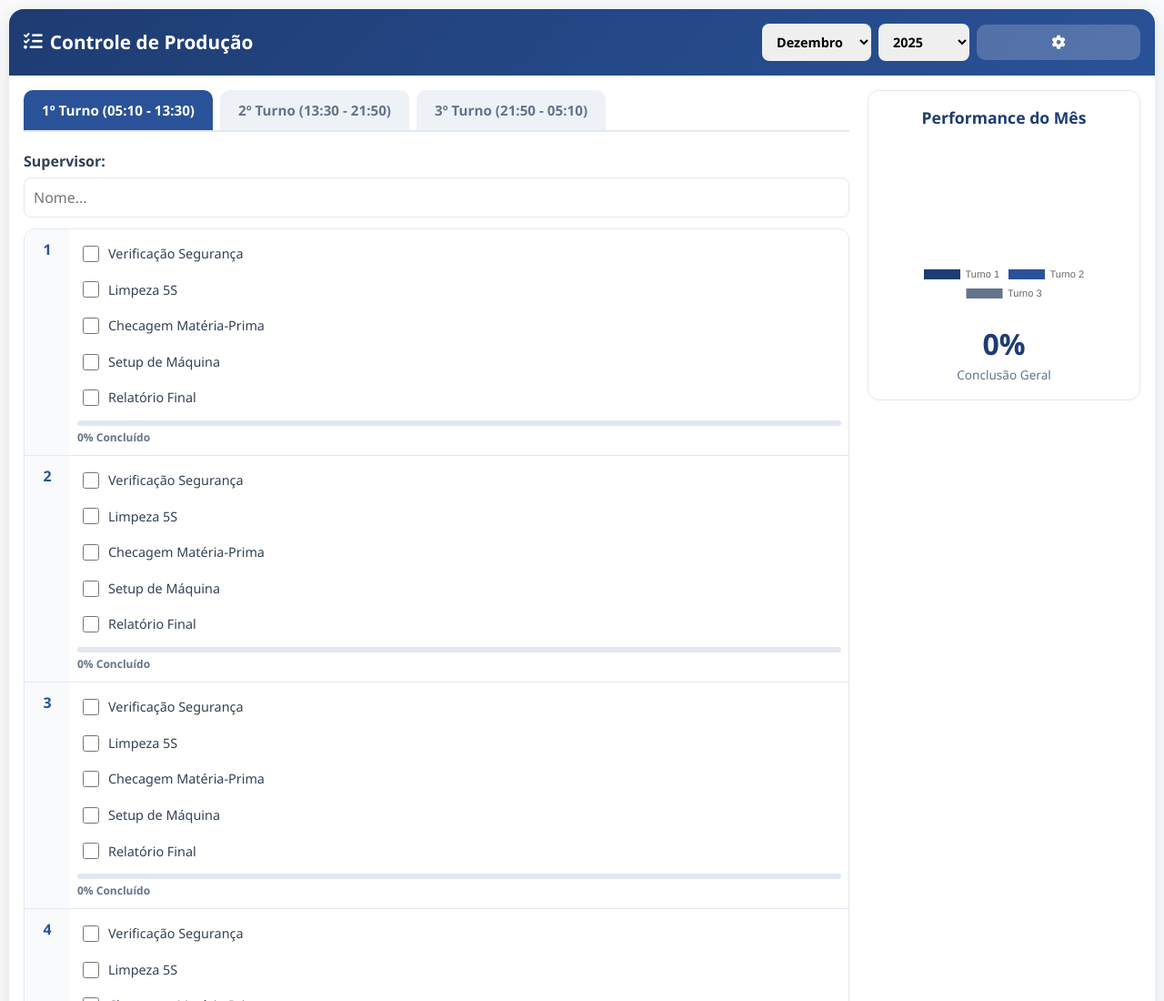
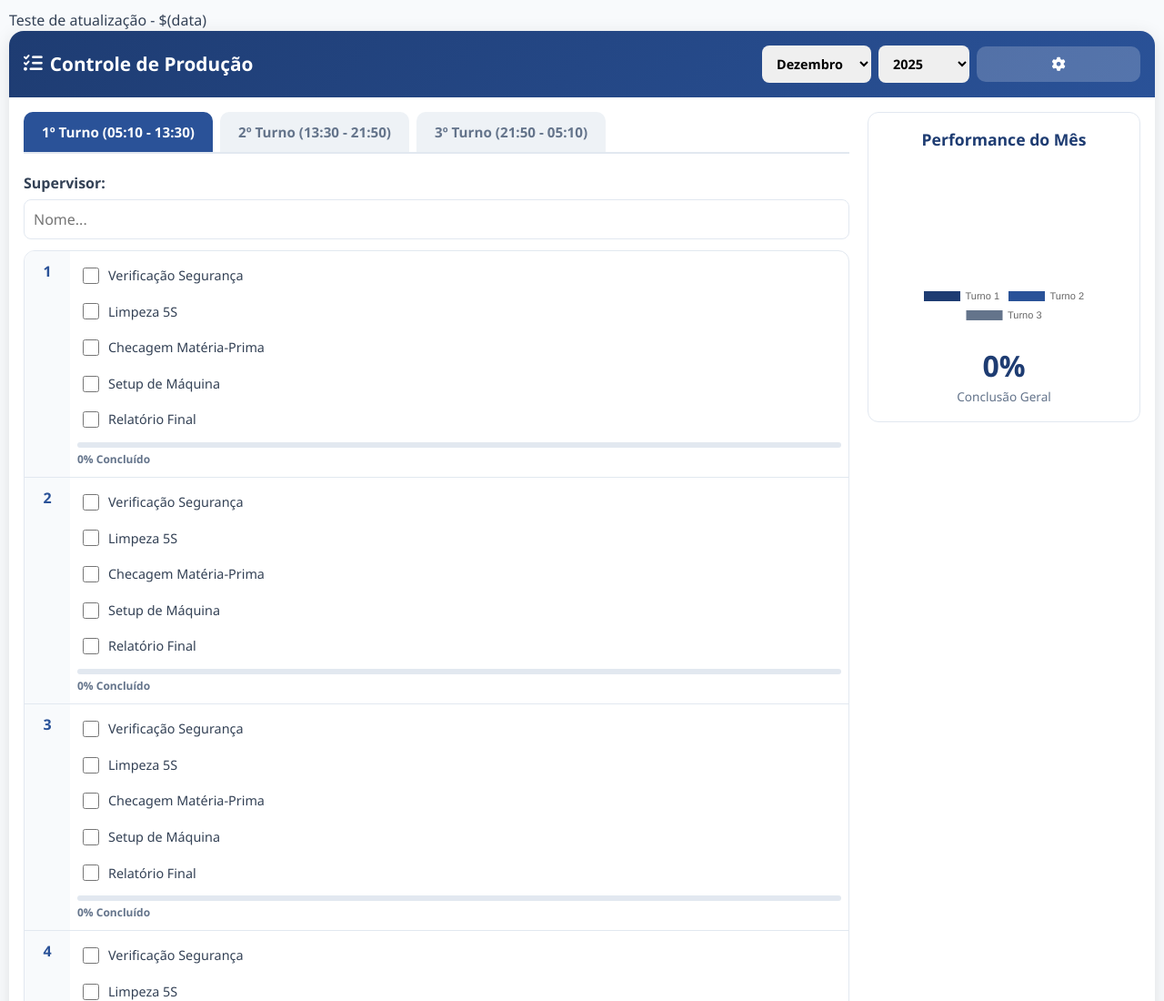
Before and after one commit to supervisorpd1thabrulai-commits/Thabruali, a plain HTML site: page index.html in a window 1280 px wide. Shown: the top 1100 px of the page at 91% size. Drawn offline with nearby package versions, Linux system fonts and the light colour scheme.

Commit message:
Update index.html

```diff
--- a/index.html
+++ b/index.html
@@ -1,4 +1,3 @@
-
 <!DOCTYPE html>
 <html lang="pt-BR">
 <head>
@@ -9,6 +8,7 @@
     <script src="https://cdn.jsdelivr.net/npm/chart.js"></script>
     <script src="https://cdn.sheetjs.com/xlsx-latest/package/dist/xlsx.full.min.js"></script>
     <script src="https://cdn.jsdelivr.net/npm/canvas-confetti@1.6.0/dist/confetti.browser.min.js"></script>
+    <p>Teste de atualização - $(data)</p>
     <style>
         :root {
             --primary: #1e3c72;
```
